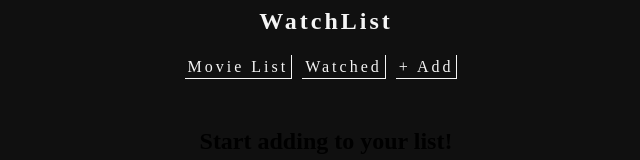
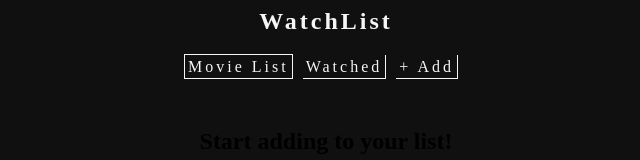
Before and after one commit to Javierz299/movie-api, a React (Create React App) app: page /watched in a window 1280 px wide. In both pictures the pointer is over the element "Movie List". Shown: the top 160 px of the page, without its empty margins (314-954 px from the left). Built offline with nearby package versions, Linux system fonts and the light colour scheme.

Commit message:
added cursor pointer and opacity when hovering over image in watched

```diff
--- a/src/components/Header/header.css
+++ b/src/components/Header/header.css
@@ -25,3 +25,8 @@ nav > span{
     padding: 3px;
     margin-right: 10px;
 }
+
+nav > span:hover{
+    border-left: 1px solid whitesmoke;
+    border-top: 1px solid whitesmoke;
+}
--- a/src/components/Watched/watched.css
+++ b/src/components/Watched/watched.css
@@ -24,6 +24,11 @@
   width: 100px;
 }
 
+.watched-list-img:hover{
+ opacity: .7;
+ cursor: pointer;
+}
+
 .watched-list-overview{
   color: white;
   text-align: left;
```
